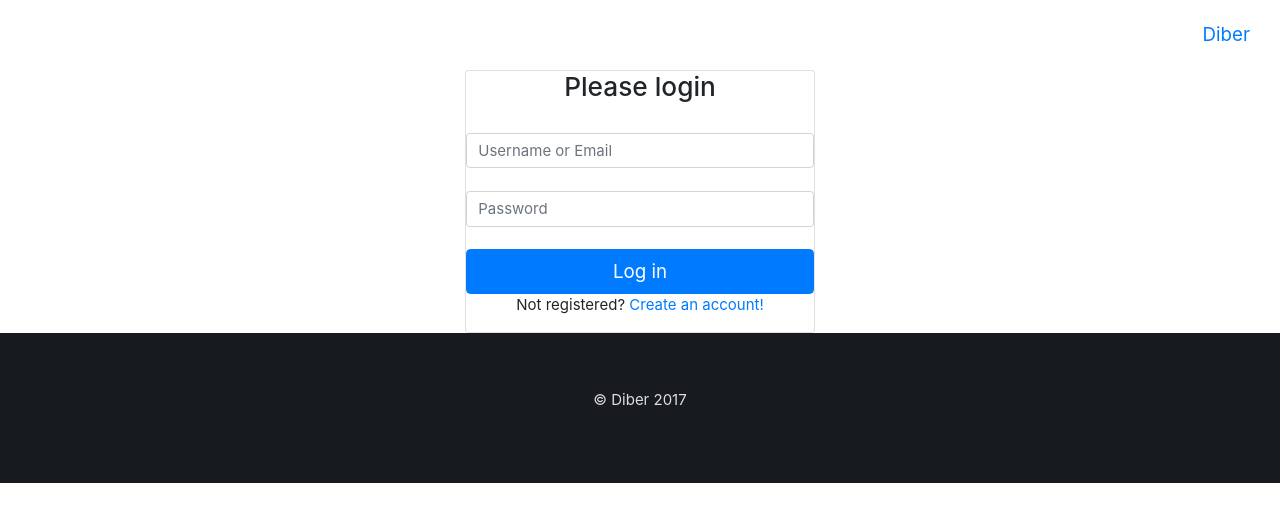
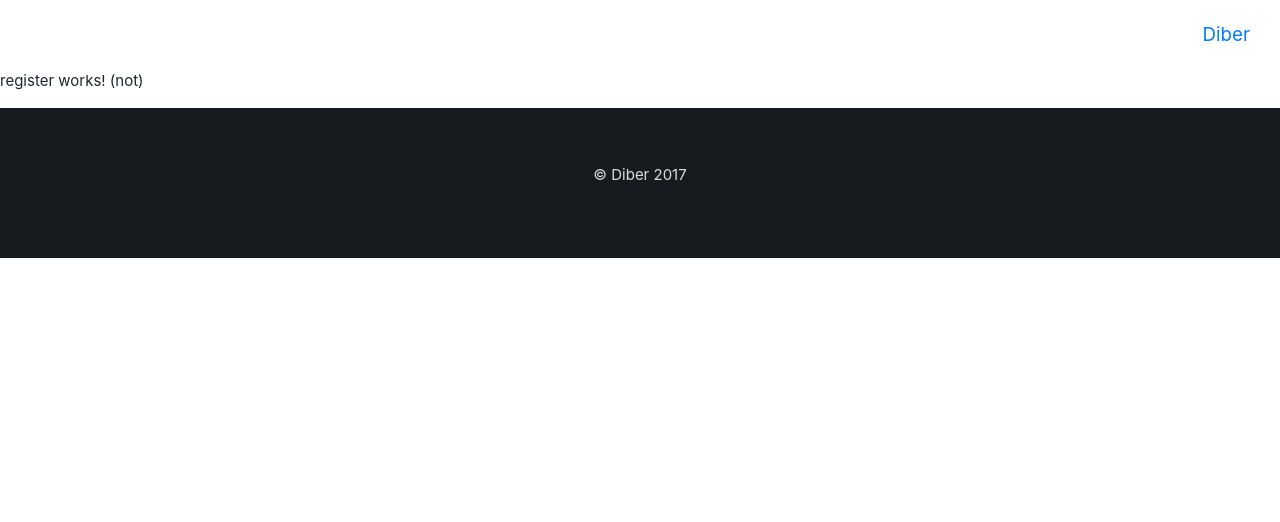
Before and after one commit to atereshkov/DiberWebClient, an Angular app: page /register in a window 1280 px wide. Shown: the top 522 px of the page. Built offline with nearby package versions, Linux system fonts and the light colour scheme.

Commit message:
temp fixed of register component

```diff
--- a/src/app/components/register/register.component.html
+++ b/src/app/components/register/register.component.html
@@ -1,33 +1 @@
-<div class="bgimg-1">
-  <div class="container">
-    <div class="row h-100">
-      <div class="offset-md-4 col-md-4 my-auto">
-        <div class="card card-inverse gray-card">
-          <div class="card-block">
-            <h3 class="text-center">Please login</h3>
-            <br>
-            <input type="text" id="LoginUserName" class="form-control input-sm chat-input"
-                   placeholder="Username or Email"
-                   required
-                   name="login"
-                   [(ngModel)]="username"/>
-            <br>
-            <input type="password" id="LoginUserPassword" class="form-control input-sm chat-input"
-                   placeholder="Password"
-                   name="pass"
-                   id="passwordField"
-                   [(ngModel)]="password"/>
-            <br>
-            <div class="wrapper">
-            <span class="group-btn">
-               <button class="btn btn-primary btn-lg btn-block" (click)="login()">Log in</button>
-            </span>
-            </div>
-            <div class="divider-form"></div>
-            <p class="message text-center">Not registered? <a href="register">Create an account!</a></p>
-          </div>
-        </div>
-      </div>
-    </div>
-  </div>
-</div>
+<p>register works! (not)</p>
```
